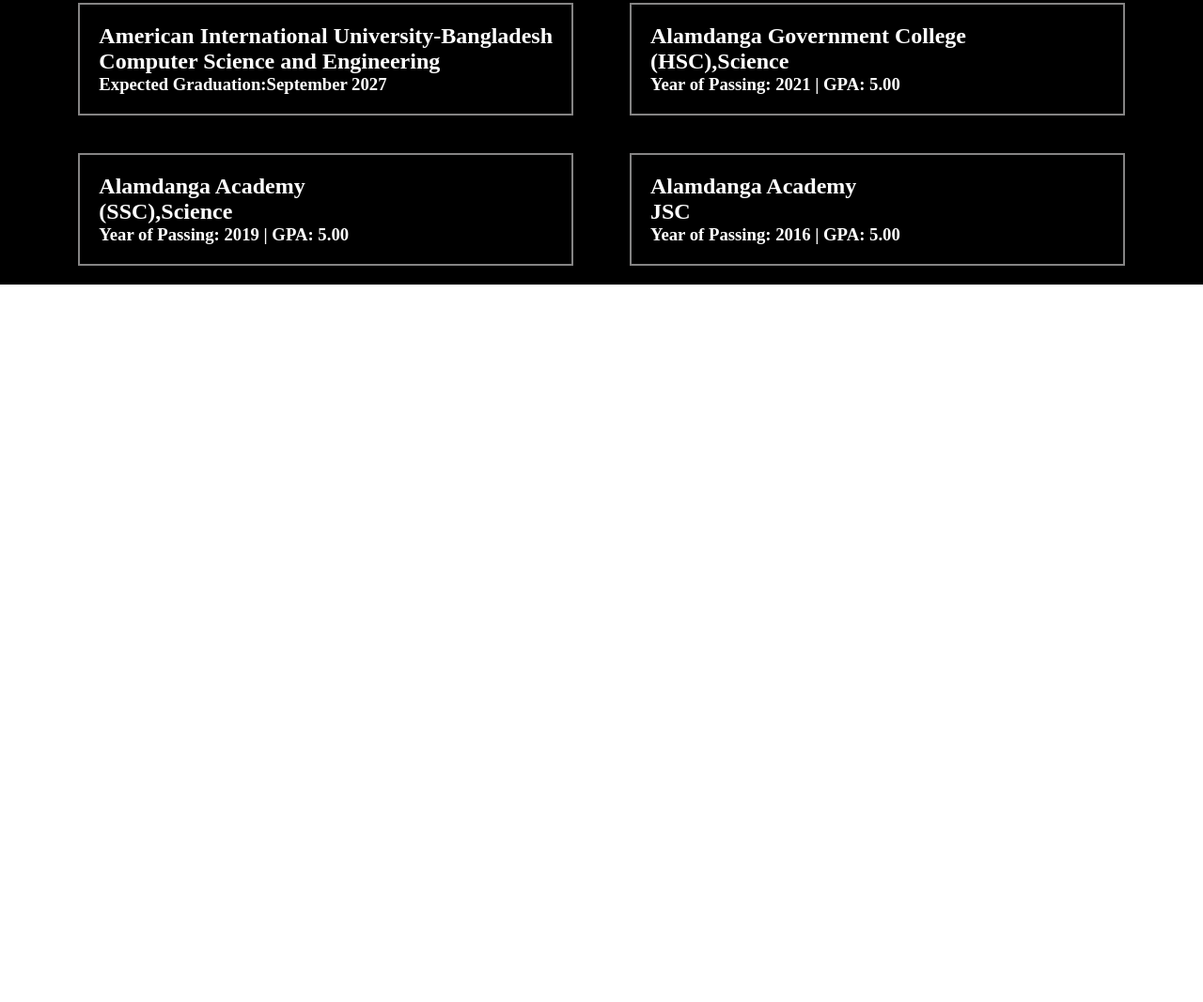
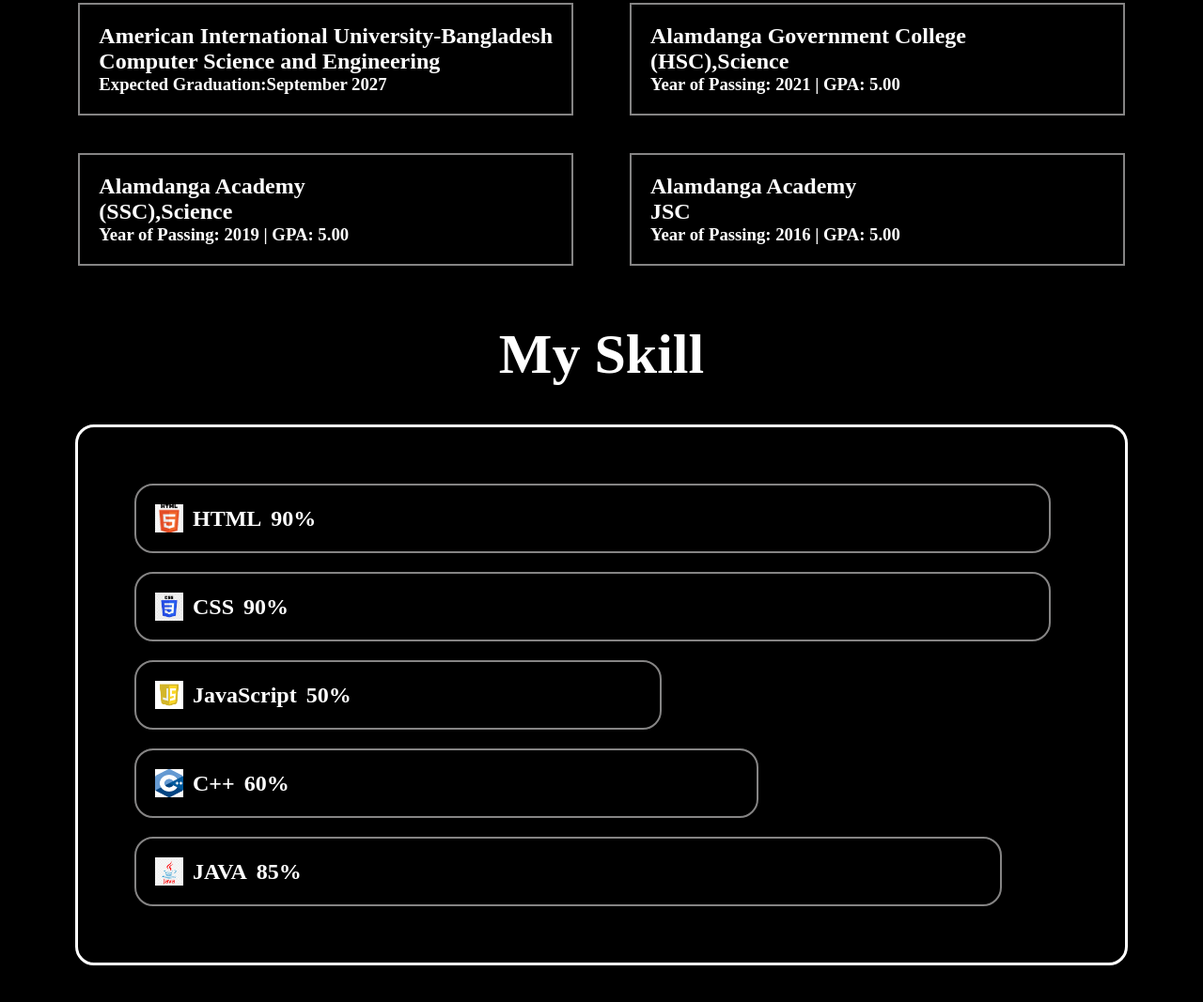
Before and after one commit to Hadiul2001/hadiul, a plain HTML site: page index.html in a window 1280 px wide. Shown: the part 1486-2553 px from the top of the page at 94% size. Before the commit the page ends 1789 px from the top, so only its background shows below. Drawn offline with Linux system fonts and the light colour scheme.

Commit message:
skill section

```diff
--- a/index.html
+++ b/index.html
@@ -18,7 +18,7 @@
                 <li><a href="">Home</a></li>
                 <li><a href="#my-story">My Story</a></li>
                 <li><a href="#my-study">Study</a></li>
-                <li><a href="">Skill</a></li>
+                <li><a href="#my-skill">Skill</a></li>
                 <li><a href="">Achievement</a></li>
                 <li><a href="">Social Media</a></li>
                 <li><a href="">Marathon</a></li>
@@ -89,6 +89,41 @@
         </div>
     </section>
     <!-- my skill -->
+    <section class="skill" id="my-skill">
+        <div class="skill-header-container">
+            <div>
+                <h1 class="section-header">My Skill</h1>
+            </div>
+
+            <div class="skill-container">
+                <div class="html">
+                    <img src="./Assets/skillLogo/html_skill_logo.png" alt="">
+                    <h1>HTML</h1>
+                    <h1>90%</h1>
+                </div>
+                <div class="css">
+                    <img src="./Assets/skillLogo/css_skill_logo.jpeg" alt="">
+                    <h1>CSS</h1>
+                    <h1>90%</h1>
+                </div>
+                <div class="javascript">
+                    <img src="./Assets/skillLogo/javascript_skill_logo.png" alt="">
+                    <h1>JavaScript</h1>
+                    <h1>50%</h1>
+                </div>
+                <div class="cplusplus">
+                    <img src="./Assets/skillLogo/C++_skill_logo.png" alt="">
+                    <h1>C++</h1>
+                    <h1>60%</h1>
+                </div>
+                <div class="java">
+                    <img src="./Assets/skillLogo/java_skill_logo.png" alt="">
+                    <h1>JAVA</h1>
+                    <h1>85%</h1>
+                </div>
+            </div>
+        </div>
+    </section>
 </body>
 
 </html>
--- a/style/style.css
+++ b/style/style.css
@@ -143,3 +143,98 @@
 }
 
 /* my skill */
+.skill{
+    background-color: black;
+}
+
+.skill-header-container{
+    display: flex;
+    flex-direction: column;
+    padding:40px;
+}
+
+.skill-container{
+    border: 3px solid white;
+    border-radius: 20px;
+    margin: 40px;
+    padding: 40px;
+
+}
+
+.skill-container div{
+    color: white;
+    display: flex;
+    justify-items: center;
+    align-items: center;
+    margin: 20px;
+    padding: 20px;
+    gap: 10px;
+}
+
+.skill-container div img{
+    height: 30px;
+    width: 30px;
+    margin: 0px;
+}
+
+.skill-container div h1{
+    margin: 0px;
+}
+
+.html{
+    border:2px solid rgb(133, 132, 132);
+    border-radius: 20px;
+    width: 90%;
+}
+
+.css{
+    border:2px solid rgb(133, 132, 132);
+    border-radius: 20px;
+    width: 90%;
+}
+.javascript{
+    border:2px solid rgb(133, 132, 132);
+    border-radius: 20px;
+    width: 50%;
+}
+.cplusplus{
+    border:2px solid rgb(133, 132, 132);
+    border-radius: 20px;
+    width: 60%;
+}
+
+.java{
+    border:2px solid rgb(133, 132, 132);
+    border-radius: 20px;
+    width: 85%;
+}
+/* skill hover style */
+.html:hover{
+    background-color: rgb(71, 71, 71);
+    margin:30px;
+    padding:30px;
+}
+
+.css:hover{
+    background-color: rgb(71, 71, 71);
+    margin:30px;
+    padding:30px;
+}
+
+.javascript:hover{
+    background-color: rgb(71, 71, 71);
+    margin:30px;
+    padding:30px;
+}
+
+.cplusplus:hover{
+    background-color: rgb(71, 71, 71);
+    margin:30px;
+    padding:30px;
+}
+
+.java:hover{
+    background-color: rgb(71, 71, 71);
+    margin:30px;
+    padding:30px;
+}
```
Also changed, not shown: Assets/skillLogo/C++_skill_logo.png (added), Assets/skillLogo/css_skill_logo.jpeg (added), Assets/skillLogo/html_skill_logo.png (added), Assets/skillLogo/java_skill_logo.png (added), Assets/skillLogo/javascript_skill_logo.png (added).
